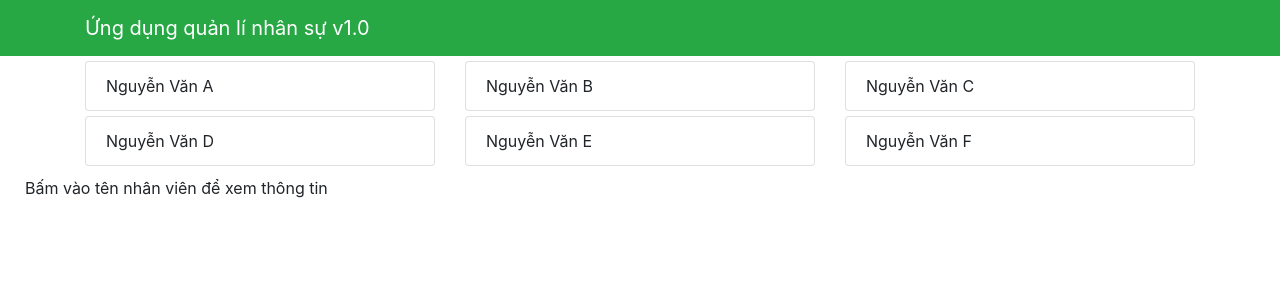
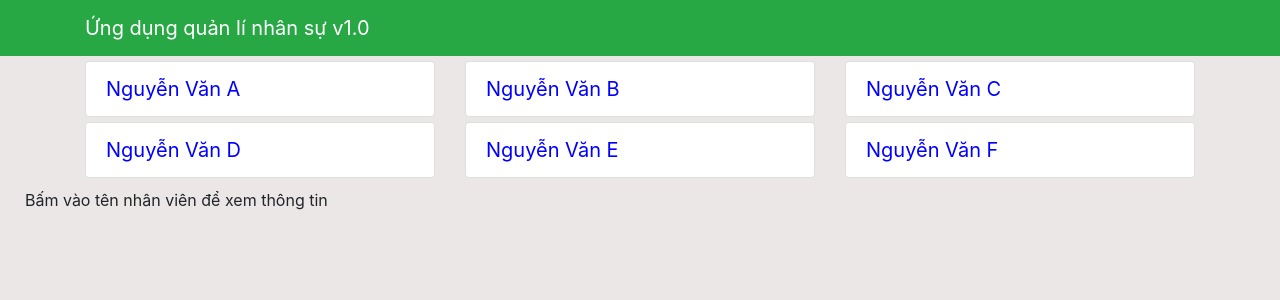
Before and after one commit to camhang190497/FUNIX-ASSIGNMENT, a React (Create React App) app: page / in a window 1280 px wide. Shown: the top 300 px of the page. Built offline with nearby package versions, Linux system fonts and the light colour scheme.

Commit message:
background_color

```diff
--- a/src/App.css
+++ b/src/App.css
@@ -8,3 +8,10 @@
   border-bottom:1px ridge;
   min-height:400px;
 }
+body{
+  background-color: rgb(235, 231, 231);
+}
+li{
+  color:blue;
+  font-size: 20px;
+}
```
